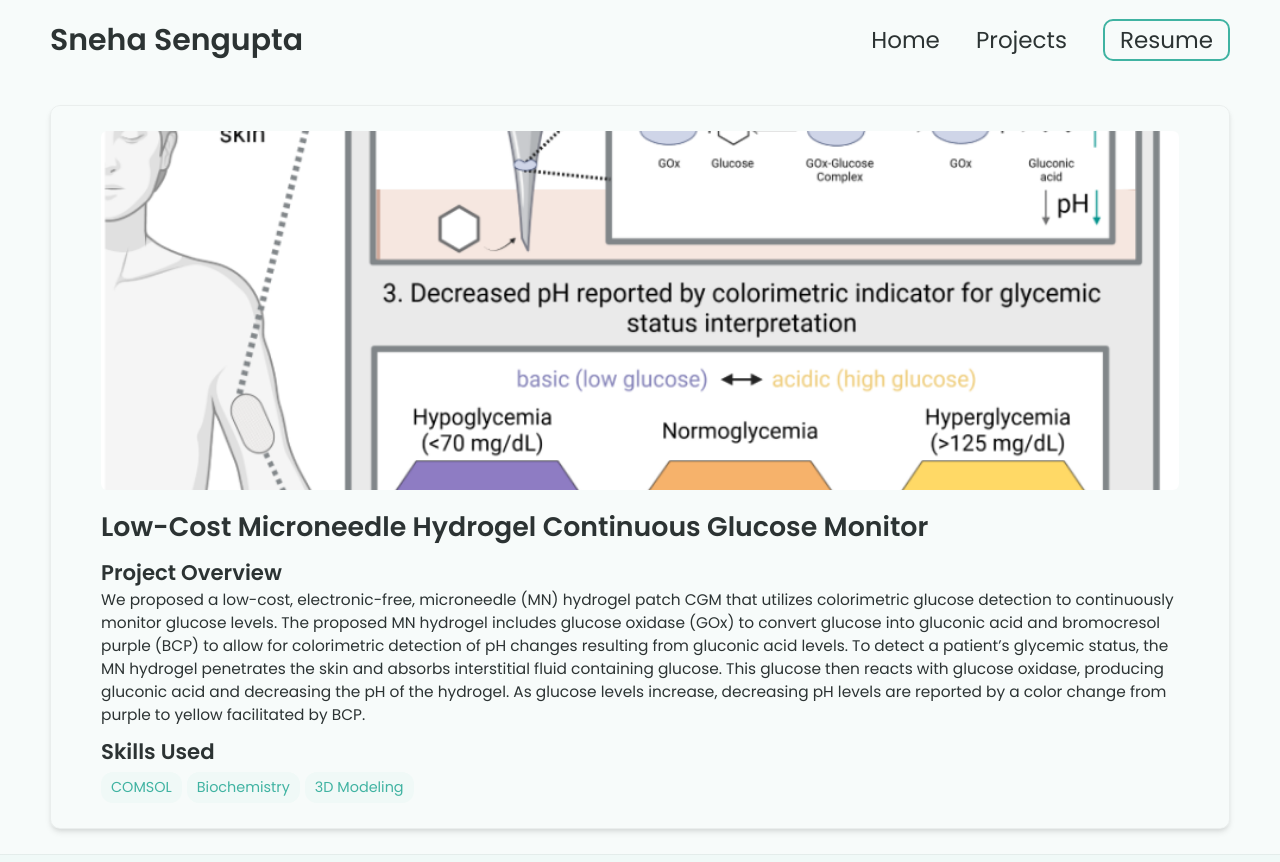
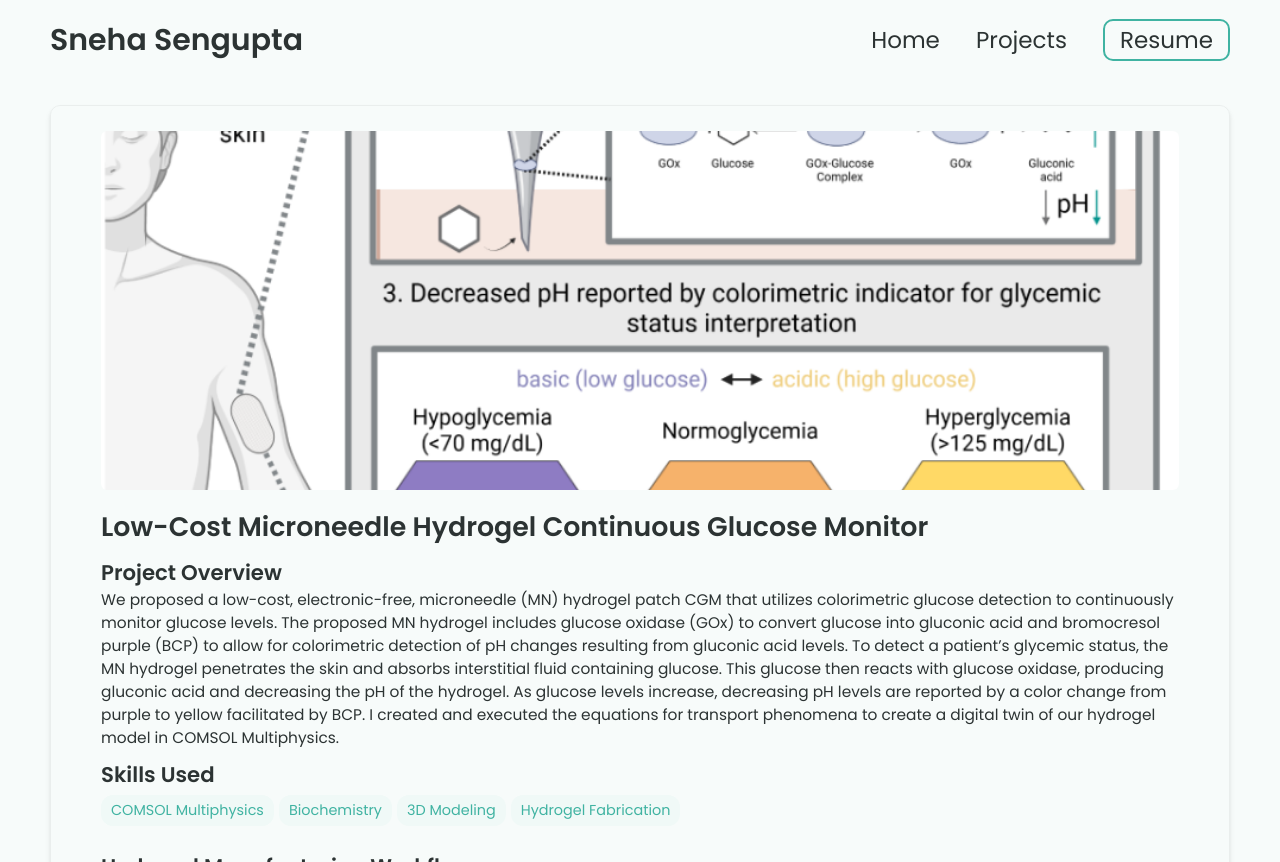
Before and after one commit to snehaus22/snehaus22.github.io, a Jekyll site: the page built from _projects/hydrogel/index.md, in a window 1280 px wide and 1400 px high. Shown: the top 862 px of the window. Built offline with Jekyll 4.4.1, drawn with Linux system fonts in a browser that asks for light colours; some of the changed text lies outside the part shown; grey boxes are pictures that could not be loaded.

Commit message:
Enhance hydrogel project description and skills
Added details about the digital twin model created in COMSOL Multiphysics and expanded the skills section.

```diff
--- a/_projects/hydrogel/index.md
+++ b/_projects/hydrogel/index.md
@@ -1,10 +1,19 @@
 ---
 layout: post
 title: Low-Cost Microneedle Hydrogel Continuous Glucose Monitor
-description:  We proposed a low-cost, electronic-free, microneedle (MN) hydrogel patch CGM that utilizes colorimetric glucose detection to continuously monitor glucose levels. The proposed MN hydrogel includes glucose oxidase (GOx) to convert glucose into gluconic acid and bromocresol purple (BCP) to allow for colorimetric detection of pH changes resulting from gluconic acid levels. To detect a patient’s glycemic status, the MN hydrogel penetrates the skin and absorbs interstitial fluid containing glucose. This glucose then reacts with glucose oxidase, producing gluconic acid and decreasing the pH of the hydrogel. As glucose levels increase, decreasing pH levels are reported by a color change from purple to yellow facilitated by BCP.
+description:  We proposed a low-cost, electronic-free, microneedle (MN) hydrogel patch CGM that utilizes colorimetric glucose detection to continuously monitor glucose levels. The proposed MN hydrogel includes glucose oxidase (GOx) to convert glucose into gluconic acid and bromocresol purple (BCP) to allow for colorimetric detection of pH changes resulting from gluconic acid levels. To detect a patient’s glycemic status, the MN hydrogel penetrates the skin and absorbs interstitial fluid containing glucose. This glucose then reacts with glucose oxidase, producing gluconic acid and decreasing the pH of the hydrogel. As glucose levels increase, decreasing pH levels are reported by a color change from purple to yellow facilitated by BCP. I created and executed the equations for transport phenomena to create a digital twin of our hydrogel model in COMSOL Multiphysics.
 skills:
-- COMSOL
+- COMSOL Multiphysics
 - Biochemistry
 - 3D Modeling
+- Hydrogel Fabrication
 main-image: /hydrogelga.png
 ---
+
+## Hydrogel Manufacturing Workflow
+
+{% include image-gallery.html images="hydrogelmold.png" height="400" %}
+
+## COMSOL Digital Twin
+### Glucose diffusion gradient across hydrogel base and microneedles using Fick's 2nd Law
+{% include image-gallery.html images="hydrogelcomsol.png" height="400" %}
```
